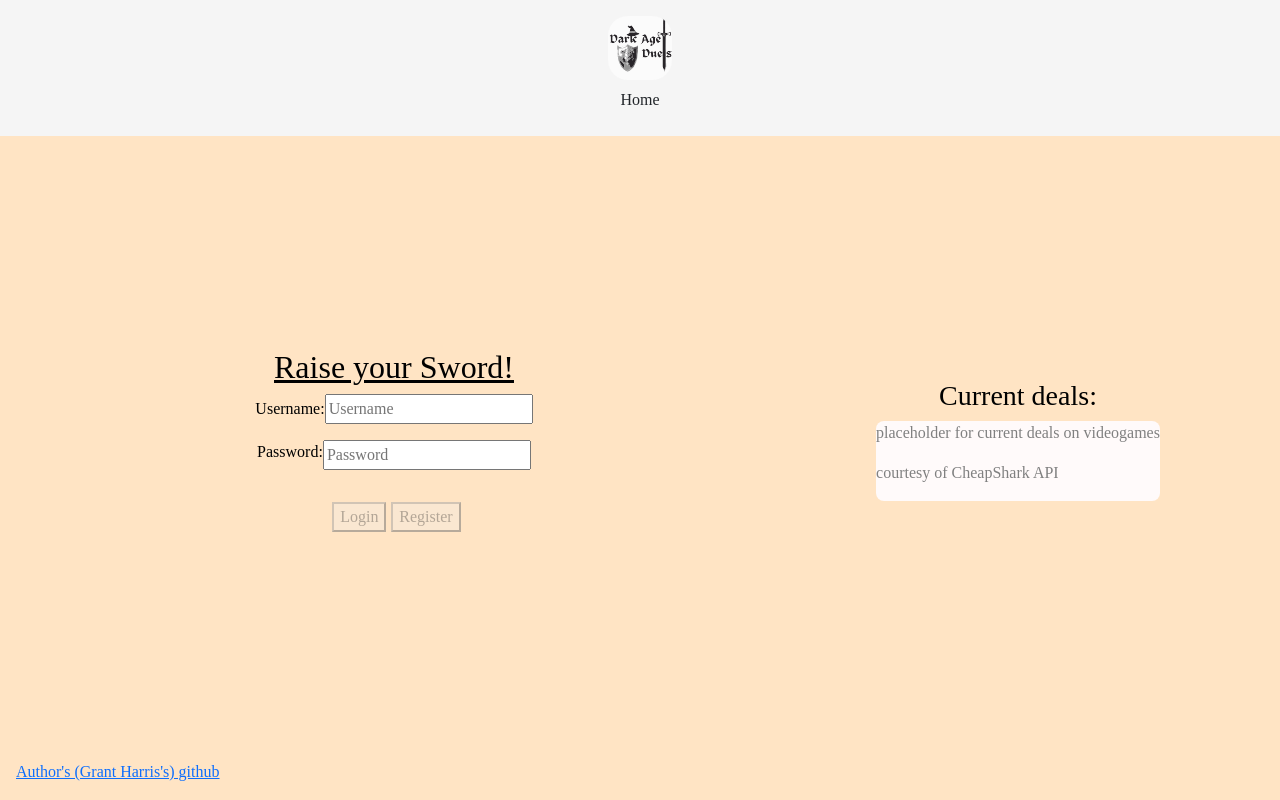
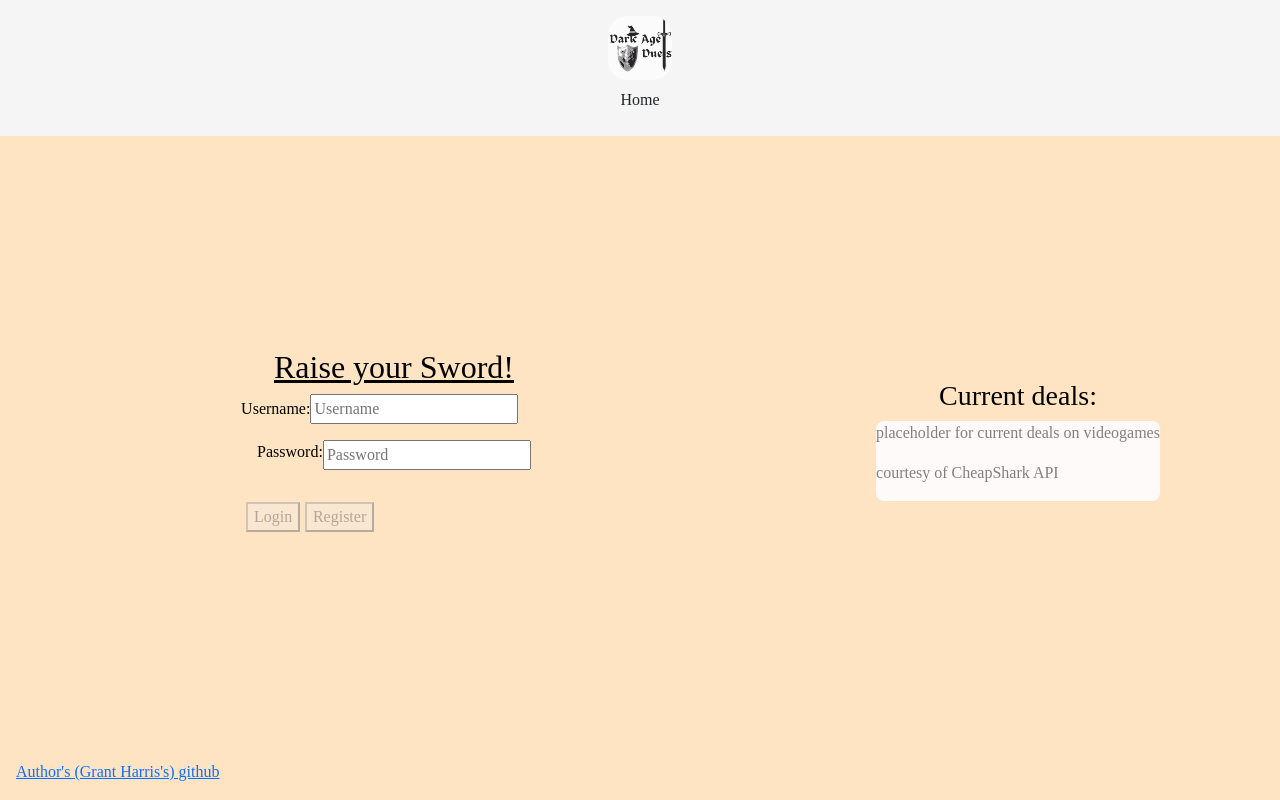
Before and after one commit to TwoLettuce/startup, a React (Vite) app: page /login in a window 1280 px wide. Built offline with nearby package versions, Linux system fonts and the light colour scheme; a web font is replaced by a local one.

Commit message:
fixed minor issue with the root directory not displaying correctly for some unknown reason

```diff
--- a/src/login/Unauthenticated.jsx
+++ b/src/login/Unauthenticated.jsx
@@ -15,7 +15,7 @@ export function Unauthenticated(props){
     }
 
     return (
-        <>
+        <section>
             <div id="username">
                 Username:
                 <input type="text" placeholder="Username" value={username} onChange={(input)=> setUsername(input.target.value)} required/>
@@ -32,6 +32,6 @@ export function Unauthenticated(props){
                     Register
                 </button>
             </form>
-        </>
+        </section>
     )
 }
--- a/src/login/login.jsx
+++ b/src/login/login.jsx
@@ -15,7 +15,7 @@ export function Login({username, authState, onAuthChange}) {
             onAuthChange('', '', AuthState.Unauthenticated)}
           />
         }
-        {authState === AuthState.Unauthenticated &&
+        {(authState === AuthState.Unauthenticated || !authState)&&
           <Unauthenticated username = {username} onLogin={(loginUsername, loginPassword) =>
             {
               onAuthChange(loginUsername, loginPassword, AuthState.Authenticated)
```
